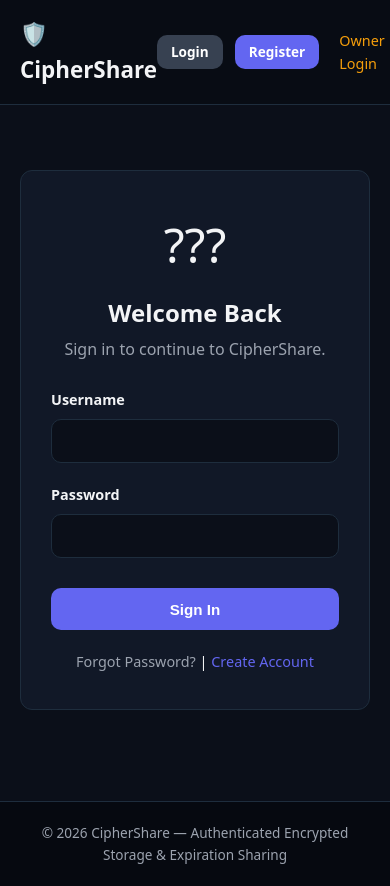
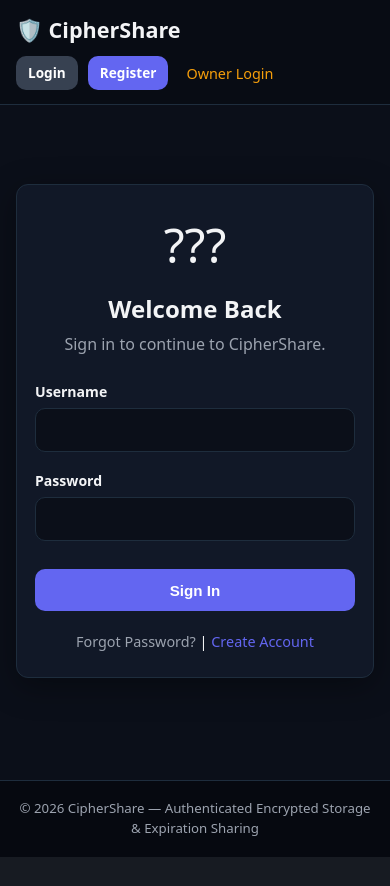
Before and after one commit to sohail-avv-amravati/CipherShare, a PHP site: page /login.php in a window 390 px wide. After the commit the page ends 857 px from the top, so only its background shows below. Run offline with PHP 8.4, Linux system fonts and the light colour scheme.

Commit message:
Fix SQLite permissions for cloud deployment and improve UI responsiveness

```diff
--- a/public/static/css/style.css
+++ b/public/static/css/style.css
@@ -23,20 +23,20 @@
     padding: 0;
 }
 
-body {
+html, body {
+    width: 100%;
+    min-height: 100vh;
     background-color: var(--bg-main);
     color: var(--text-main);
     font-family: var(--font-family);
-    line-height: 1.6;
-    min-height: 100vh;
-    display: flex;
-    flex-direction: column;
+    line-height: 1.5;
+    -webkit-text-size-adjust: 100%;
 }
 
 a {
     color: var(--primary);
     text-decoration: none;
-    transition: color 0.2s;
+    transition: color 0.2s ease;
 }
 
 a:hover {
@@ -47,14 +47,15 @@ a:hover {
     width: 100%;
     max-width: 1200px;
     margin: 0 auto;
-    padding: 0 20px;
+    padding: 0 16px;
 }
 
-/* ── App Layout (Logged-in Sidebar view) ── */
+/* ── App Layout (Sidebar view) ── */
 .app-layout {
     display: flex;
     min-height: 100vh;
     width: 100%;
+    position: relative;
 }
 
 .sidebar-toggle-input {
@@ -115,101 +116,105 @@ a:hover {
 }
 
 .sidebar-footer {
-    padding: 16px 20px;
+    padding: 14px 16px;
     border-top: 1px solid var(--border-color);
     background-color: #060910;
 }
 
 .sidebar-user-name {
-    font-size: 0.9rem;
+    font-size: 0.88rem;
     font-weight: 600;
     color: var(--text-main);
     margin-bottom: 4px;
+    white-space: nowrap;
+    overflow: hidden;
+    text-overflow: ellipsis;
 }
 
 .sidebar-logout {
-    font-size: 0.85rem;
+    font-size: 0.83rem;
     color: var(--danger);
-}
-
-.sidebar-logout:hover {
-    color: #FCA5A5;
 }
 
 .main-content {
     flex: 1;
-    margin-left: 250px;
+    margin-left: 240px;
     display: flex;
     flex-direction: column;
     min-width: 0;
+    width: calc(100% - 240px);
 }
 
 .topbar {
-    padding: 16px 28px;
+    padding: 14px 24px;
     background-color: #080C14;
     border-bottom: 1px solid var(--border-color);
     display: flex;
     align-items: center;
-    gap: 16px;
+    gap: 14px;
 }
 
 .hamburger-btn {
     display: none;
-    font-size: 1.4rem;
+    font-size: 1.3rem;
     cursor: pointer;
     color: var(--text-main);
-    padding: 4px 8px;
+    padding: 6px 10px;
     border: 1px solid var(--border-color);
     border-radius: var(--radius);
+    background: var(--bg-card);
+    user-select: none;
 }
 
 .topbar-title {
-    font-size: 1.35rem;
+    font-size: 1.25rem;
     font-weight: 700;
     color: var(--text-main);
 }
 
 .content-area {
-    padding: 28px;
+    padding: 24px;
     flex: 1;
 }
 
-/* ── Public Layout (Header/Navbar for anonymous pages) ── */
+/* ── Public Layout ── */
 .public-header {
     background-color: #080C14;
     border-bottom: 1px solid var(--border-color);
-    padding: 16px 0;
+    padding: 14px 0;
 }
 
 .public-nav-container {
     display: flex;
     justify-content: space-between;
     align-items: center;
+    flex-wrap: wrap;
+    gap: 10px;
 }
 
 .brand {
-    font-size: 1.4rem;
+    font-size: 1.35rem;
     font-weight: 700;
     color: var(--text-main);
 }
 
 .public-nav-links {
     display: flex;
-    gap: 12px;
+    gap: 10px;
     align-items: center;
 }
 
 .public-main {
     flex: 1;
-    padding: 40px 0;
+    padding: 30px 0;
 }
 
 .site-footer {
     background-color: #060910;
     border-top: 1px solid var(--border-color);
-    padding: 20px 0;
+    padding: 18px 0;
     color: var(--text-muted);
-    font-size: 0.85rem;
+    font-size: 0.83rem;
     margin-top: auto;
 }
 
@@ -220,66 +225,67 @@ a:hover {
 /* ── Components: Cards & Grids ── */
 .card-grid {
     display: grid;
-    grid-template-columns: repeat(auto-fit, minmax(240px, 1fr));
-    gap: 20px;
-    margin-bottom: 25px;
+    grid-template-columns: repeat(auto-fit, minmax(220px, 1fr));
+    gap: 16px;
+    margin-bottom: 24px;
 }
 
 .card {
     background-color: var(--bg-card);
     border: 1px solid var(--border-color);
     border-radius: var(--radius);
-    padding: 24px;
-    transition: transform 0.2s, border-color 0.2s, box-shadow 0.2s;
+    padding: 20px;
+    transition: transform 0.2s ease, border-color 0.2s ease, box-shadow 0.2s ease;
+    word-break: break-word;
 }
 
 .card:hover {
     border-color: var(--primary);
-    box-shadow: 0 4px 20px rgba(99, 102, 241, 0.12);
+    box-shadow: 0 4px 16px rgba(99, 102, 241, 0.12);
 }
 
 .card-title {
-    font-size: 1rem;
+    font-size: 0.95rem;
     font-weight: 600;
-    margin-bottom: 10px;
+    margin-bottom: 8px;
     color: var(--text-muted);
     text-transform: uppercase;
     letter-spacing: 0.5px;
 }
 
 .stat-number {
-    font-size: 2.4rem;
+    font-size: 2.2rem;
     font-weight: 800;
     color: var(--primary);
-    margin: 6px 0;
+    margin: 4px 0;
     line-height: 1.1;
 }
 
 .stat-desc {
-    font-size: 0.85rem;
+    font-size: 0.83rem;
     color: var(--text-muted);
 }
 
 /* Action Cards */
 .action-grid {
     display: grid;
-    grid-template-columns: repeat(auto-fill, minmax(180px, 1fr));
-    gap: 16px;
-    margin-bottom: 30px;
+    grid-template-columns: repeat(auto-fill, minmax(160px, 1fr));
+    gap: 14px;
+    margin-bottom: 24px;
 }
 
 .action-card {
     background-color: #0F172A;
     border: 1px solid var(--border-color);
     border-radius: var(--radius);
-    padding: 20px 16px;
+    padding: 18px 14px;
     text-align: center;
     display: flex;
     flex-direction: column;
     align-items: center;
-    gap: 10px;
+    gap: 8px;
     color: var(--text-main);
-    transition: all 0.2s;
+    transition: all 0.2s ease;
 }
 
 .action-card:hover {
@@ -289,44 +295,45 @@ a:hover {
 }
 
 .action-icon {
-    font-size: 2rem;
+    font-size: 1.8rem;
 }
 
-/* Forms & Buttons */
+/* Forms & Screen-Fit Forms */
 .form-card {
-    max-width: 500px;
+    max-width: 460px;
     width: 100%;
-    margin: 0 auto;
+    margin: 20px auto;
     background-color: var(--bg-card);
     border: 1px solid var(--border-color);
     border-radius: 12px;
-    padding: 36px 30px;
+    padding: 32px 28px;
+    box-shadow: 0 8px 32px rgba(0, 0, 0, 0.35);
 }
 
 .form-group {
-    margin-bottom: 20px;
+    margin-bottom: 18px;
 }
 
 .form-group label {
     display: block;
     font-weight: 600;
-    margin-bottom: 8px;
+    margin-bottom: 6px;
     color: var(--text-main);
-    font-size: 0.9rem;
+    font-size: 0.88rem;
 }
 
 .form-control {
     width: 100%;
-    min-height: 44px;
+    min-height: 42px;
     padding: 10px 14px;
     background-color: #0B0F19;
     border: 1.5px solid var(--border-color);
     border-radius: var(--radius);
     color: var(--text-main);
-    font-size: 0.95rem;
+    font-size: 1rem;
     font-family: inherit;
     outline: none;
-    transition: border-color 0.2s;
+    transition: border-color 0.2s ease;
 }
 
 .form-control:focus {
@@ -345,14 +352,14 @@ textarea.form-control {
     justify-content: center;
     gap: 8px;
     min-height: 42px;
-    padding: 10px 20px;
+    padding: 10px 18px;
     font-size: 0.95rem;
     font-weight: 600;
     border-radius: var(--radius);
     border: none;
     cursor: pointer;
     text-align: center;
-    transition: background-color 0.2s, transform 0.1s;
+    transition: background-color 0.2s ease, transform 0.1s ease;
     text-decoration: none;
     width: 100%;
 }
@@ -363,7 +370,7 @@ textarea.form-control {
 
 .btn-sm {
     min-height: 34px;
-    padding: 6px 14px;
+    padding: 6px 12px;
     font-size: 0.85rem;
     width: auto;
 }
@@ -512,10 +520,35 @@ tr:hover {
         display: none;
         position: fixed;
         inset: 0;
-        background: rgba(0,0,0,0.6);
+        background: rgba(0, 0, 0, 0.65);
         z-index: 90;
     }
     .sidebar-toggle-input:checked ~ .app-layout .sidebar-overlay-label {
         display: block;
     }
+    .content-area {
+        padding: 16px 12px;
+    }
+    .card-grid {
+        grid-template-columns: 1fr;
+    }
+    .action-grid {
+        grid-template-columns: repeat(2, 1fr);
+    }
+    .form-card {
+        padding: 24px 18px;
+        margin: 10px auto;
+    }
 }
+
+@media (max-width: 480px) {
+    .action-grid {
+        grid-template-columns: 1fr;
+    }
+    .stat-number {
+        font-size: 1.8rem;
+    }
+    .topbar {
+        padding: 12px 16px;
+    }
+}
```
Also changed, not shown: other parts of public/static/css/style.css (+24 -23 lines), src/Database/Database.php (+11 -1 lines), 1 other file.
